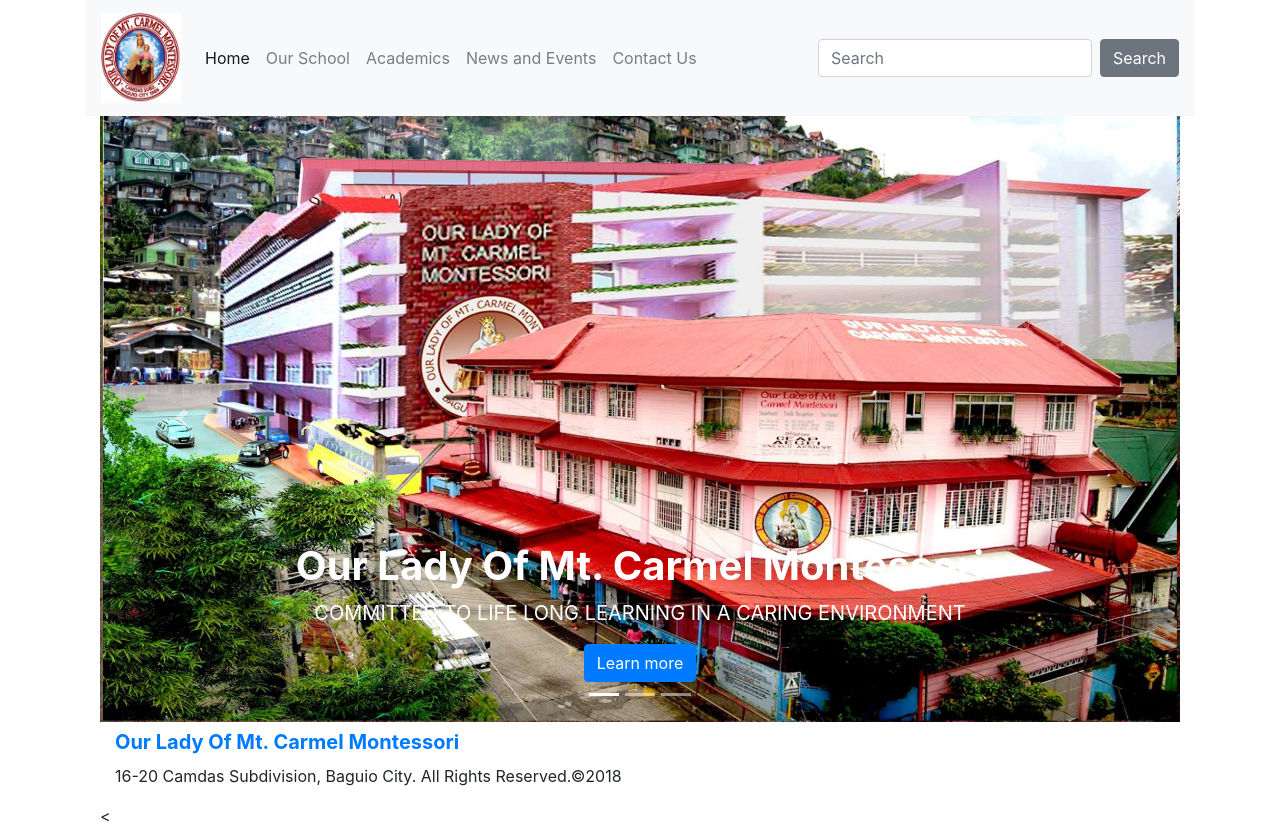
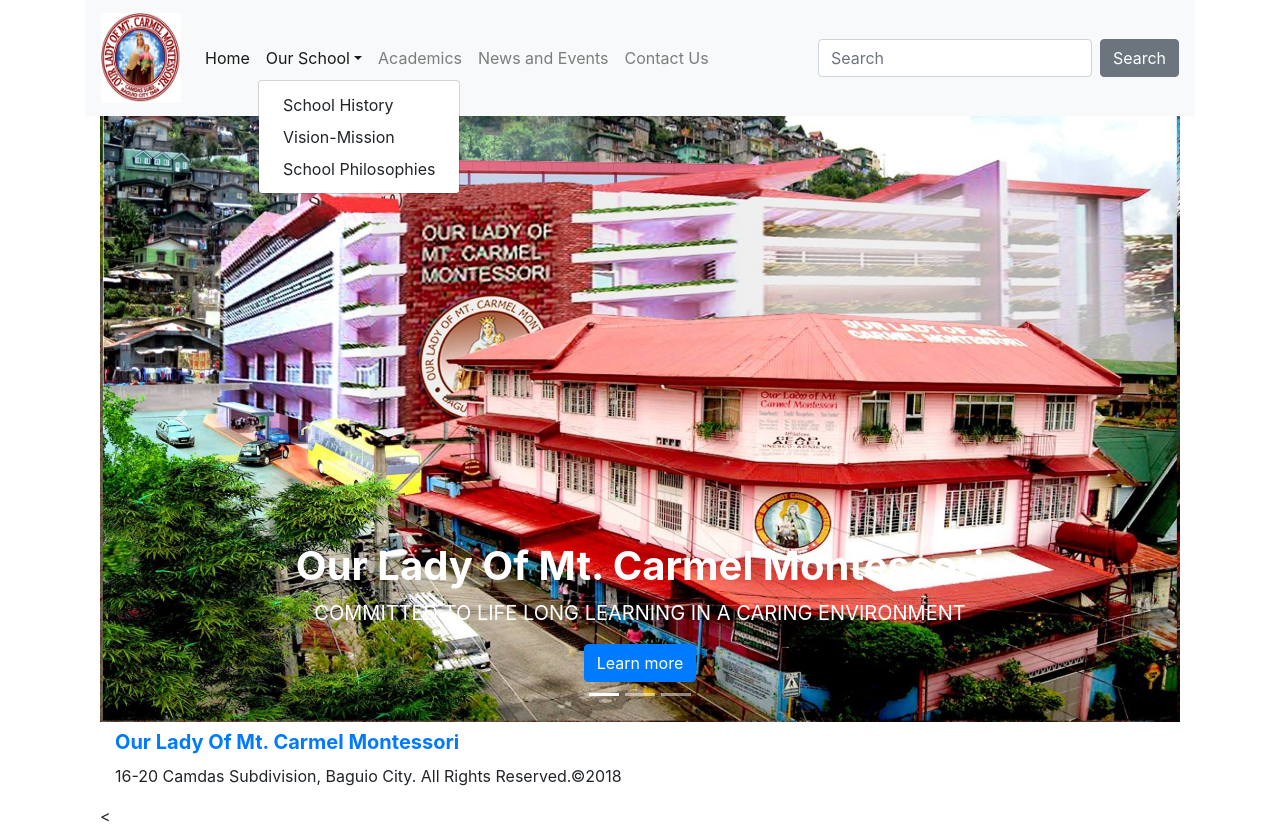
Before and after one commit to chukoy/SchoolWebsite, a plain HTML site: page Our Lady Of Mt. Carmel/index.html in a window 1280 px wide. Drawn offline with Linux system fonts and the light colour scheme; files whose address does not match are found by name.

Commit message:
Tereng Upated index nav

```diff
--- a/Our Lady Of Mt. Carmel/index.html
+++ b/Our Lady Of Mt. Carmel/index.html
@@ -20,9 +20,18 @@
       <li class="nav-item active">
         <a class="nav-link" href="#">Home <span class="sr-only">(current)</span></a>
       </li>
-      <li class="nav-item">
-        <a class="nav-link" href="#">Our School</a>
-      </li>
+      <li class="nav-item dropdown show">
+    <a class="nav-link dropdown-toggle" data-toggle="dropdown" href="#" role="button" aria-haspopup="true" aria-expanded="true">Our School</a>
+    <div class="dropdown-menu show" x-placement="bottom-start" style="position: absolute; transform: translate3d(0px, 40px, 0px); top: 0px; left: 0px; will-change: transform;">
+      <a class="dropdown-item" href="#">School History</a>
+      <a class="dropdown-item" href="#">Vision-Mission</a>
+      <a class="dropdown-item" href="#">School Philosophies</a>
+     <div class="tab-pane fade" id="dropdown1">
+
+  <div class="tab-pane fade" id="dropdown2">
+  </div>
+    </div>
+  </li>
       <li class="nav-item">
         <a class="nav-link" href="#">Academics</a>
       </li>
```
